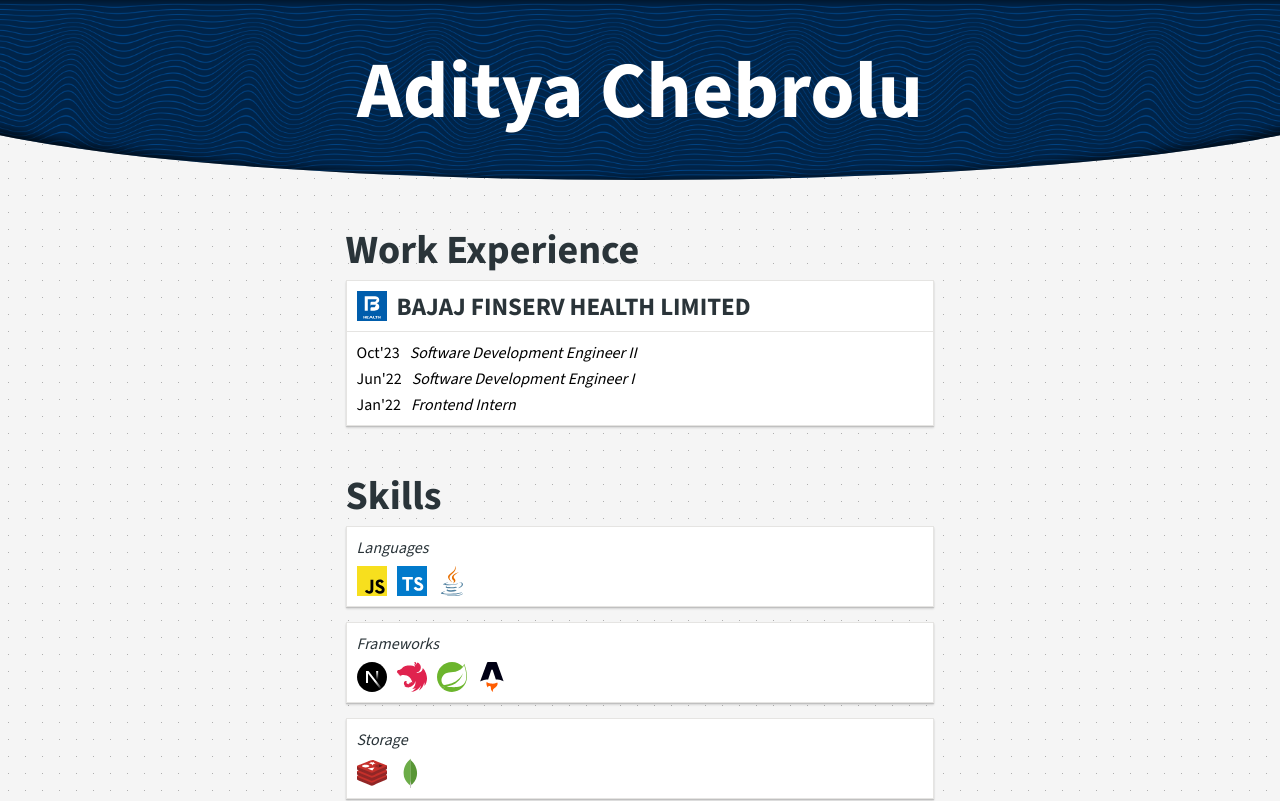
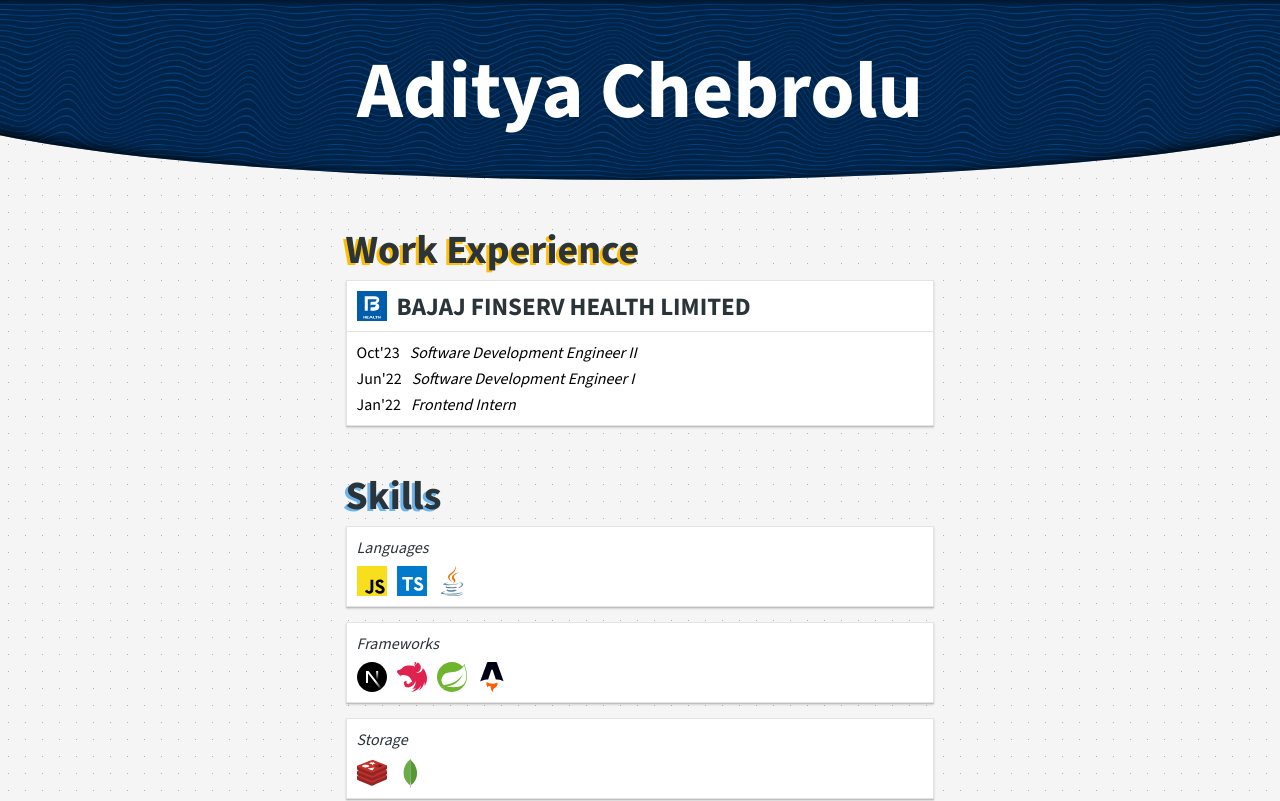
Before and after one commit to aditya-chebrolu/shinzou, a Next.js app: page / in a window 1280 px wide. Shown: the top 801 px of the page. Built offline with nearby package versions, Linux system fonts and the light colour scheme.

Commit message:
code changes

```diff
--- a/src/modules/home/exp/styles.ts
+++ b/src/modules/home/exp/styles.ts
@@ -56,6 +56,7 @@ export const experienceSectionStyles = css`
     font-size: 40px;
     line-height: 40px;
     color: var(--gunmetal);
+    filter: drop-shadow(-2.5px 2.5px 0px #ffbf00);
   }
 
   > .content {
--- a/src/modules/home/skills-section/styles.ts
+++ b/src/modules/home/skills-section/styles.ts
@@ -11,6 +11,7 @@ export const skillsSectionStyles = css`
     font-size: 40px;
     line-height: 40px;
     color: var(--gunmetal);
+    filter: drop-shadow(-2.5px 2.5px 0px #6cb4ee);
   }
 
   > .content {
```
